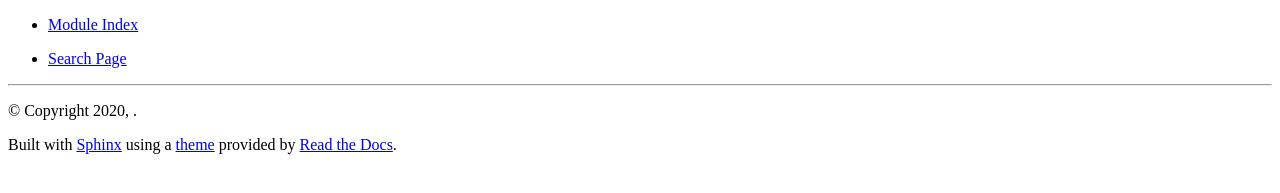
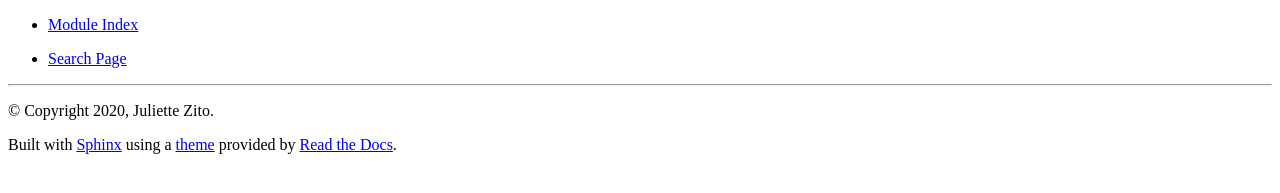
Before and after one commit to nlesc-nano/Tutorials, a Sphinx documentation site: the page built from docs/index.rst, in a window 1280 px wide. Shown: the part 357-550 px from the top of the page. Built offline with Sphinx 7.4.7 and the Read the Docs theme 2.0.0, drawn with Linux system fonts in a browser that asks for light colours; some of the changed lines change nothing that is shown.

Commit message:
Update conf.py

```diff
--- a/docs/conf.py
+++ b/docs/conf.py
@@ -18,6 +18,7 @@
 #
 import os
 import sys
+import datetime
 
 import tutorials
 
@@ -34,7 +35,14 @@
 # Add any Sphinx extension module names here, as strings. They can be
 # extensions coming with Sphinx (named 'sphinx.ext.*') or your custom
 # ones.
-extensions = ['sphinx.ext.autodoc', 'sphinx.ext.napoleon']
+extensions = [
+    'sphinx.ext.autodoc',
+    'sphinx.ext.intersphinx',
+    'sphinx.ext.mathjax',
+    'sphinx.ext.viewcode',
+    'sphinx.ext.autosummary',
+    'sphinx.ext.napoleon'
+]
 
 # Add any paths that contain templates here, relative to this directory.
 templates_path = ['_templates']
@@ -49,9 +57,10 @@
 master_doc = 'index'
 
 # General information about the project.
-project = u'Tutorials'
-copyright = u'2020, '
-author = u"Juliette Zito"
+_year = str(datetime.datetime.now().year)
+author = tutorials.__author__
+copyright = f'{_year}, {author}'
+project = tutorials.__name__.capitalize()
 
 # The version info for the project you're documenting, acts as replacement for
 # |version| and |release|, also used in various other places throughout the
@@ -67,7 +76,7 @@
 #
 # This is also used if you do content translation via gettext catalogs.
 # Usually you set "language" from the command line for these cases.
-language = None
+language = 'en'
 
 # List of patterns, relative to source directory, that match files and
 # directories to ignore when looking for source files.
@@ -121,7 +130,7 @@
 # -- Options for HTMLHelp output ------------------------------------------
 
 # Output file base name for HTML help builder.
-htmlhelp_basename = 'tutorials_doc'
+htmlhelp_basename = f'{project}_doc'
 
 
 # -- Options for LaTeX output ---------------------------------------------
@@ -147,20 +156,25 @@
 # Grouping the document tree into LaTeX files. List of tuples
 # (source start file, target name, title,
 #  author, documentclass [howto, manual, or own class]).
-latex_documents = [
-    (master_doc, 'tutorials.tex', u'Tutorials Documentation',
-     u"Juliette Zito", 'manual'),
-]
+latex_documents = [(
+    master_doc,
+    f'{project}.tex',
+    f'{project} Documentation',
+    author, 'manual'
+)]
 
 
 # -- Options for manual page output ---------------------------------------
 
 # One entry per manual page. List of tuples
 # (source start file, name, description, authors, manual section).
-man_pages = [
-    (master_doc, 'tutorials', u'Tutorials Documentation',
-     [author], 1)
-]
+man_pages = [(
+    master_doc,
+    project,
+    f'{project} Documentation',
+    [author],
+    1
+)]
 
 
 # -- Options for Texinfo output -------------------------------------------
@@ -168,8 +182,12 @@
 # Grouping the document tree into Texinfo files. List of tuples
 # (source start file, target name, title, author,
 #  dir menu entry, description, category)
-texinfo_documents = [
-    (master_doc, 'tutorials', u'Tutorials Documentation',
-     author, 'tutorials', "A collection of tutorials for the analysis of nanocrystals.",
-     'Miscellaneous'),
-]
+texinfo_documents = [(
+    master_doc,
+    project,
+    f'{project} Documentation',
+    author,
+    project,
+    "A collection of tutorials for the analysis of nanocrystals.",
+    "Documentation"
+)]
```
